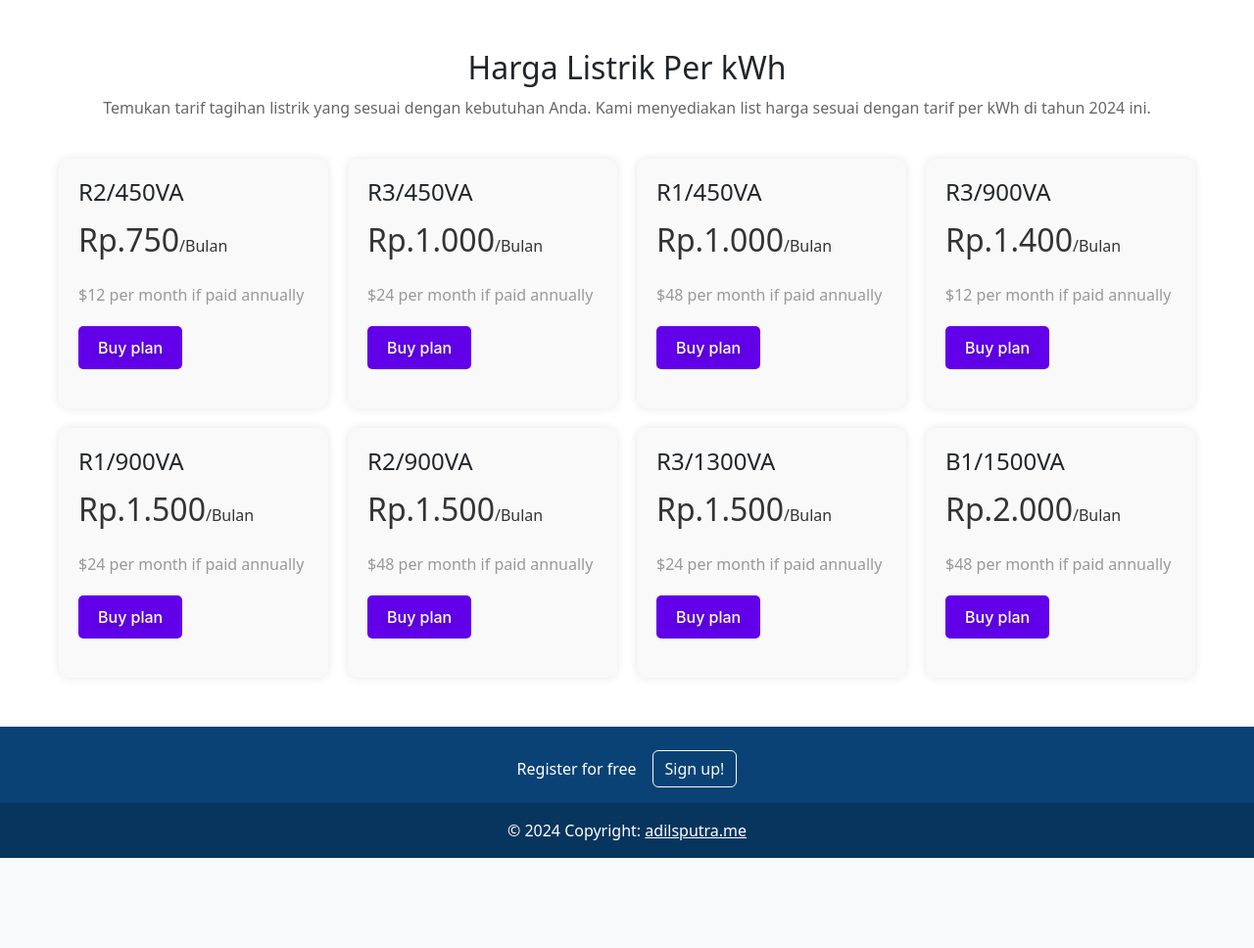
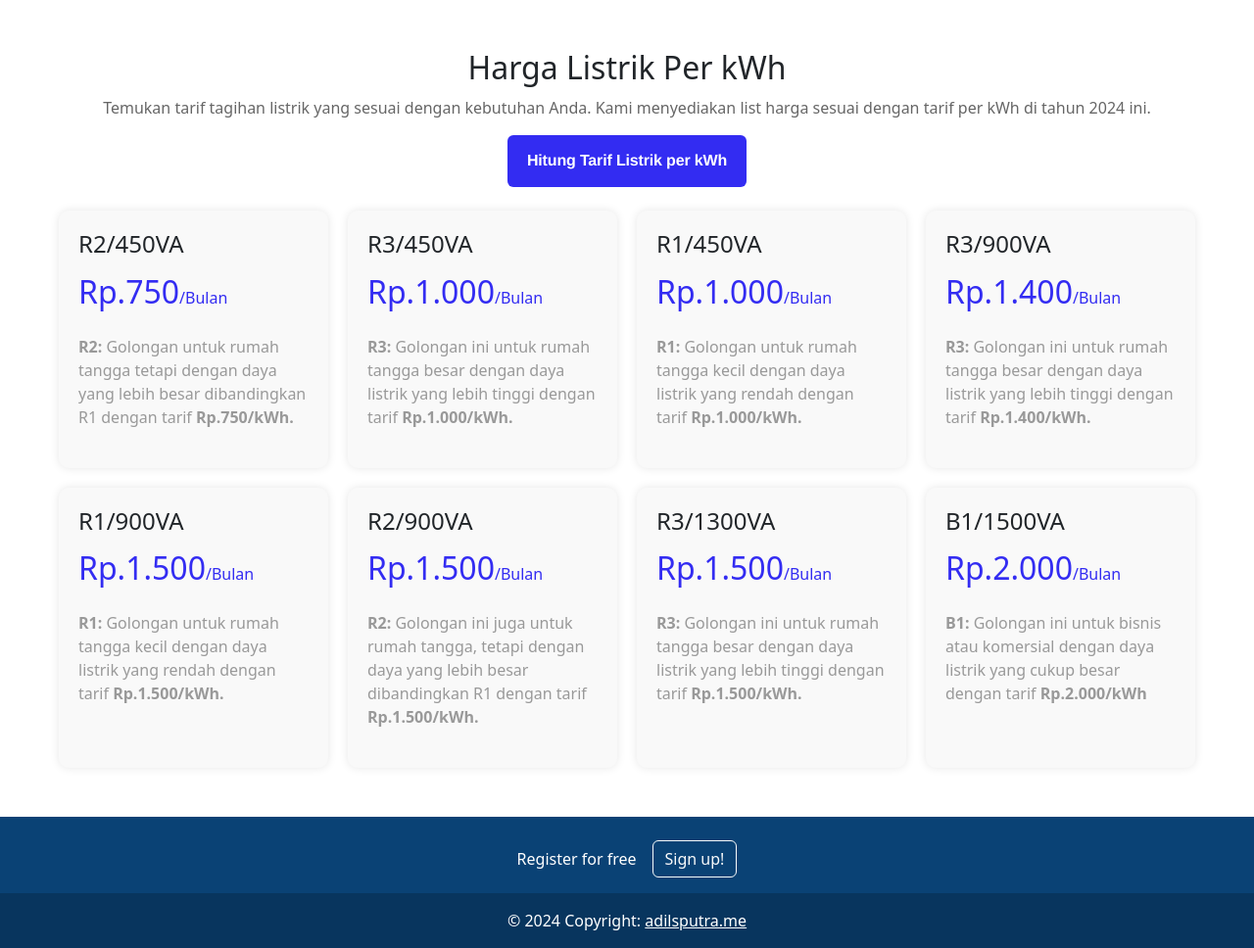
Before and after one commit to ImperFecti/bayar-listrik, a CodeIgniter 4 app: the page made by app/Views/pages/price.php in a window 1280 px wide. Shown: the part 858-1826 px from the top of the page at 98% size. Before the commit the page ends 1734 px from the top, so only its background shows below. Run offline with PHP 8.4 and a stand-in for CodeIgniter, Linux system fonts and the light colour scheme; the template is opened without the code that fills it, so the values that code supplies are empty; some libraries are stand-ins or nearby versions.

Commit message:
create price section, add calculator (not finished), update navbar route

```diff
--- a/app/Config/Routes.php
+++ b/app/Config/Routes.php
@@ -7,3 +7,4 @@ use CodeIgniter\Router\RouteCollection;
  */
 $routes->get('/', 'Home::index');
 $routes->get('/price', 'Home::harga');
+$routes->get('/kalkulator', 'Home::kalkulator');
--- a/app/Controllers/Home.php
+++ b/app/Controllers/Home.php
@@ -12,11 +12,11 @@ class Home extends BaseController
         return view('pages/home', $data);
     }
 
-    public function harga()
+    public function kalkulator()
     {
         $data = [
-            'title' => 'Harga Listrik Per kWh | PEMBAYARAN LISTRIK ONLINE'
+            'title' => 'Kalkulator | PEMBAYARAN LISTRIK ONLINE'
         ];
-        return view('pages/price', $data);
+        return view('pages/kalkulator', $data);
     }
 }
--- a/app/Views/layout/navbar.php
+++ b/app/Views/layout/navbar.php
@@ -1,7 +1,7 @@
 <!-- Navbar -->
 <nav class="navbar navbar-expand-lg bg-body-tertiary">
     <div class="container-fluid">
-        <a class="navbar-brand" href="#"><img id="MDB-logo" src="https://info-ambon.com/wp-content/uploads/2019/07/LOGO-PLN.png" alt="PLN Logo" draggable="false" height="30" /></a>
+        <a class="navbar-brand" href="/"><img id="MDB-logo" src="https://info-ambon.com/wp-content/uploads/2019/07/LOGO-PLN.png" alt="PLN Logo" draggable="false" height="30" /></a>
         WEBSITE BAYAR LISTRIK ONLINE
         <button class="navbar-toggler" type="button" data-bs-toggle="collapse" data-bs-target="#navbarNav" aria-controls="navbarNav" aria-expanded="false" aria-label="Toggle navigation">
             <span class="navbar-toggler-icon"></span>
@@ -9,13 +9,13 @@
         <div class="collapse navbar-collapse" id="navbarNav">
             <ul class="navbar-nav ms-auto align-items-center">
                 <li class="nav-item">
-                    <a class="nav-link active" href="/">Home</a>
+                    <a class="nav-link active" href="#Home">Home</a>
                 </li>
                 <li class="nav-item">
                     <a class="nav-link" href="#">Tagihan Listrik</a>
                 </li>
                 <li class="nav-item">
-                    <a class="nav-link" href="/price">Tarif per kWh</a>
+                    <a class="nav-link" href="#Tarif">Tarif per kWh</a>
                 </li>
             </ul>
         </div>
--- a/app/Views/pages/price.php
+++ b/app/Views/pages/price.php
@@ -1,57 +1,50 @@
 <?= $this->extend('layout/template'); ?>
-
 <?= $this->section('content'); ?>
-<section class="pricing">
+<section class="pricing" id="Tarif">
     <h1>Harga Listrik Per kWh</h1>
     <p>Temukan tarif tagihan listrik yang sesuai dengan kebutuhan Anda. Kami menyediakan list harga sesuai dengan tarif per kWh di tahun 2024 ini.</p>
+    <a class="button-79" role="button" href="#">Hitung Tarif Listrik per kWh</a>
+    <br><br>
     <div class="plans">
         <div class="plan">
             <h2>R2/450VA</h2>
             <p class="price">Rp.750<span>/Bulan</span></p>
-            <p>$12 per month if paid annually</p>
-            <button class="button-36">Buy plan</button>
+            <p><b>R2:</b> Golongan untuk rumah tangga tetapi dengan daya yang lebih besar dibandingkan R1 dengan tarif <b>Rp.750/kWh.</b></p>
         </div>
         <div class="plan">
             <h2>R3/450VA</h2>
             <p class="price">Rp.1.000<span>/Bulan</span></p>
-            <p>$24 per month if paid annually</p>
-            <button class="button-36">Buy plan</button>
+            <p><b>R3:</b> Golongan ini untuk rumah tangga besar dengan daya listrik yang lebih tinggi dengan tarif <b>Rp.1.000/kWh.</b></p>
         </div>
         <div class="plan">
             <h2>R1/450VA</h2>
             <p class="price">Rp.1.000<span>/Bulan</span></p>
-            <p>$48 per month if paid annually</p>
-            <button class="button-36">Buy plan</button>
+            <p><b>R1:</b> Golongan untuk rumah tangga kecil dengan daya listrik yang rendah dengan tarif <b>Rp.1.000/kWh.</b></p>
         </div>
         <div class="plan">
             <h2>R3/900VA</h2>
             <p class="price">Rp.1.400<span>/Bulan</span></p>
-            <p>$12 per month if paid annually</p>
-            <button class="button-36">Buy plan</button>
+            <p><b>R3:</b> Golongan ini untuk rumah tangga besar dengan daya listrik yang lebih tinggi dengan tarif <b>Rp.1.400/kWh.</b></p>
         </div>
         <div class="plan">
             <h2>R1/900VA</h2>
             <p class="price">Rp.1.500<span>/Bulan</span></p>
-            <p>$24 per month if paid annually</p>
-            <button class="button-36">Buy plan</button>
+            <p><b>R1:</b> Golongan untuk rumah tangga kecil dengan daya listrik yang rendah dengan tarif <b>Rp.1.500/kWh.</b></p>
         </div>
         <div class="plan">
             <h2>R2/900VA</h2>
             <p class="price">Rp.1.500<span>/Bulan</span></p>
-            <p>$48 per month if paid annually</p>
-            <button class="button-36">Buy plan</button>
+            <p> <b>R2:</b> Golongan ini juga untuk rumah tangga, tetapi dengan daya yang lebih besar dibandingkan R1 dengan tarif <b>Rp.1.500/kWh.</b></p>
         </div>
         <div class="plan">
             <h2>R3/1300VA</h2>
             <p class="price">Rp.1.500<span>/Bulan</span></p>
-            <p>$24 per month if paid annually</p>
-            <button class="button-36">Buy plan</button>
+            <p><b>R3:</b> Golongan ini untuk rumah tangga besar dengan daya listrik yang lebih tinggi dengan tarif <b>Rp.1.500/kWh.</b></p>
         </div>
         <div class="plan">
             <h2>B1/1500VA</h2>
             <p class="price">Rp.2.000<span>/Bulan</span></p>
-            <p>$48 per month if paid annually</p>
-            <button class="button-36">Buy plan</button>
+            <p> <b>B1:</b> Golongan ini untuk bisnis atau komersial dengan daya listrik yang cukup besar dengan tarif <b>Rp.2.000/kWh</b></p>
         </div>
     </div>
 </section>
--- a/public/css/style.css
+++ b/public/css/style.css
@@ -28,7 +28,6 @@
 
 .pricing p {
   color: #666;
-  margin-bottom: 40px;
 }
 
 .plans {
@@ -61,7 +60,7 @@
 
 .plan .price {
   font-size: 2em;
-  color: #333;
+  color: #332cf2;
 }
 
 .plan .price span {
@@ -71,22 +70,6 @@
 .plan p {
   color: #999;
   margin-bottom: 20px;
-}
-
-.plan button {
-  background: #6200ea;
-  color: #fff;
-  border: none;
-  padding: 10px 20px;
-  border-radius: 5px;
-  cursor: pointer;
-  font-size: 1em;
-  margin-bottom: 20px;
-  transition: background 0.3s;
-}
-
-.plan button:hover {
-  background: #4500b5;
 }
 
 .plan ul {
@@ -101,42 +84,14 @@
   align-items: center;
 }
 
-.button-36 {
-  background-image: linear-gradient(
-    92.88deg,
-    #455eb5 9.16%,
-    #5643cc 43.89%,
-    #673fd7 64.72%
-  );
-  border-radius: 8px;
-  border-style: none;
-  box-sizing: border-box;
-  color: #ffffff;
-  cursor: pointer;
-  flex-shrink: 0;
-  font-family: "Inter UI", "SF Pro Display", -apple-system, BlinkMacSystemFont,
-    "Segoe UI", Roboto, Oxygen, Ubuntu, Cantarell, "Open Sans", "Helvetica Neue",
-    sans-serif;
-  font-size: 16px;
-  font-weight: 500;
-  padding: 03rem 1.6rem;
+.calclistrik {
+  width: 400px;
+  margin: 0 auto;
+  padding: 20px;
+  border: 1px solid #ccc;
+  border-radius: 10px;
   text-align: center;
-  text-shadow: rgba(0, 0, 0, 0.25) 0 3px 8px;
-  transition: all 0.5s;
-  user-select: none;
-  -webkit-user-select: none;
-  touch-action: manipulation;
-}
-
-.button-36:hover {
-  box-shadow: rgba(80, 63, 205, 0.5) 0 1px 30px;
-  transition-duration: 0.1s;
-}
-
-@media (min-width: 768px) {
-  .button-36 {
-    padding: 0 2.6rem;
-  }
+  box-shadow: rgba(255, 255, 255, 0.747) 0px 22px 70px 4px;
 }
 
 .button-57 {
@@ -202,3 +157,75 @@
   opacity: 1;
   transition: all 900ms cubic-bezier(0.48, 0, 0.12, 1);
 }
+
+.button-79 {
+  backface-visibility: hidden;
+  background: #332cf2;
+  border: 0;
+  border-radius: 0.375rem;
+  box-sizing: border-box;
+  color: #fff;
+  cursor: pointer;
+  display: inline-block;
+  font-family: Circular, Helvetica, sans-serif;
+  font-size: 1rem;
+  font-weight: 700;
+  letter-spacing: -0.01em;
+  line-height: 1.3;
+  padding: 1rem 1.25rem;
+  position: relative;
+  text-align: left;
+  text-decoration: none;
+  transform: translateZ(0) scale(1);
+  transition: transform 0.2s;
+  user-select: none;
+  -webkit-user-select: none;
+  touch-action: manipulation;
+}
+
+.button-79:disabled {
+  color: #787878;
+  cursor: auto;
+}
+
+.button-79:not(:disabled):hover {
+  transform: scale(1.05);
+}
+
+.button-79:not(:disabled):hover:active {
+  transform: scale(1.05) translateY(0.125rem);
+}
+
+.button-79:focus {
+  outline: 0 solid transparent;
+}
+
+.button-79:focus:before {
+  border-width: 0.125rem;
+  content: "";
+  left: calc(-1 * 0.375rem);
+  pointer-events: none;
+  position: absolute;
+  top: calc(-1 * 0.375rem);
+  transition: border-radius;
+  user-select: none;
+}
+
+.button-79:focus:not(:focus-visible) {
+  outline: 0 solid transparent;
+}
+
+.button-79:not(:disabled):active {
+  transform: translateY(0.125rem);
+}
+
+@media (max-width: 768px) {
+  .plans {
+    flex-direction: column;
+    align-items: center; /* Optional: Center align the columns */
+  }
+
+  .plan {
+    width: 80%; /* Adjust width for better appearance */
+  }
+}
```
Also changed, not shown: app/Views/pages/home.php (+12 -5 lines), app/Views/pages/kalkulator.php (added, +24 -0 lines).
